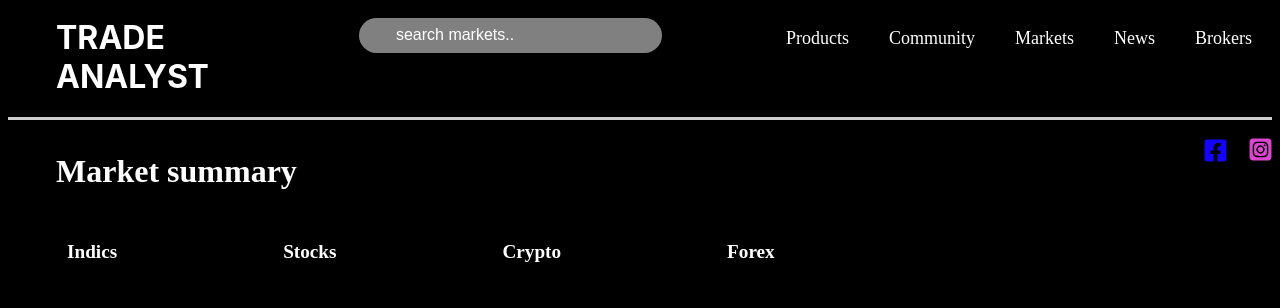
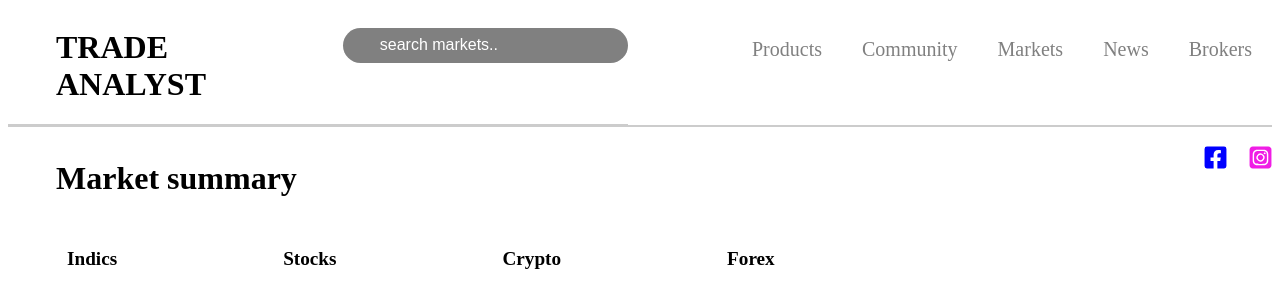
Before and after one commit to tarakmaity/firstgit, a React app: page / in a window 1280 px wide. Shown: the top 308 px of the page. Built offline with nearby package versions, Linux system fonts and the light colour scheme.

Commit message:
Add files via upload

```diff
--- a/index.css
+++ b/index.css
@@ -1,57 +1,46 @@
+
 *{
-    background-color: black;
+    background-color: rgb(255, 255, 255);
 }
+
+
 .heading{
-    color: rgb(255, 255, 255);
+
    display: flex;
    margin-left: 3rem;
    cursor: pointer;
 }
-.heading h1 {
-    font-family: -apple-system, BlinkMacSystemFont, Trebuchet MS, Roboto, Ubuntu, sans-serif;
-    margin-top: 10px;
+.heading img {
+   height: 30px;
+   width: 30px;
 }
 
 .heading ul {
-    color: #ffffff;
+
 display: flex;
 list-style-type: none;
 margin-left: 4rem;
-margin-top:-0.1px;
-font-size: large;
-    margin-bottom: 0px;
+margin-top:10px;
+ margin-bottom: 0px;
+
 
 }
 .heading ul li {
    margin: 20px;
+   color: gray;
+  font-size: 20px;
 
 }
 .heading ul li:hover {
-
- /* align-items: center;
-    background: #0000;
-    border: none;
-    color: var(--header-color-text);
+   color: black;
     cursor: pointer;
-    display: flex;
-    height: 40px;
-
-    margin: 12px ;
-    outline: none;
-    overflow: visible;
-    padding:0px 0px; */
-    background: gray;
-    border-radius: 5px;
-    cursor: pointer;
-
-
 }
 .heading input{
     color: rgb(0, 0, 0);
     height: 35px;
     width: 20rem;
     margin-left: 3rem;
-    margin-top: 10px;
+    margin-top: 20px;
     border-radius: 35px;
     border-style: none;
     background-color: grey;
@@ -67,13 +56,13 @@ font-size: large;
     text-size-adjust: 2rem;
 }
 .middle h1{
-    color: #ffffff;
+
     margin-left: 48px;
     margin-top: -1rem;
     cursor: pointer;
 }
 .middlenav ul {
-color: #ffffff;
+
 display: flex;
 list-style-type: none;
 margin-left: 1rem;
@@ -92,16 +81,16 @@ margin-top: 3rem;
     padding: 3px;
 }
 .middlenav ul li:last-child {
-    margin-right: 0; /* Remove margin from the last list item */
-}
+    margin-right: 0; }
 .middlenav nav ul li:hover{
-    background-color: gray;
+    background-color: rgb(0, 0, 0);
     border-radius: 5px;
     cursor: pointer;
+    color: white;
 
 }
 .horizontal-line {
-    border-bottom: 3px solid #ccc; /* Horizontal line styling */
+    border-bottom: 3px solid #ccc;
    margin-bottom: 1rem;
    margin-top:-0.7px;
 
@@ -116,17 +105,33 @@ margin-top: 3rem;
     margin-left: 82.5rem;
     margin-top: -2.1rem;
     font-size: 25px;
-    color: #ffffff;
+}
+.icongit a {
+    color: inherit;
 }
 .iconinsta{
     margin-left: 1240px;
     margin-top: -1.8rem;
     font-size: 25px;
-    color: #db46cf;
+    color: #f01de5;
 }
-.iconface{
+.iconinsta a{
+    color: inherit;
+}
+.iconface {
     margin-left: 1195px;
     margin-top: -1.9rem;
     font-size: 25px;
-    color: #1404fd;
+    color: blue
 }
+.iconface a{
+    color: inherit
+}
+
+.heading button{
+    border-color: #3700ff;
+    background-color: #1404fd;
+    color: rgb(255, 255, 255);
+    box-sizing: inherit;
+    margin-top: 20px;
+}
--- a/index.html
+++ b/index.html
@@ -8,7 +8,7 @@
     <title>Document</title>
     <link rel="stylesheet" href="index.css">
 </head>
-<body>
+<body className="dark-mode">
 
     <div id="root">
 
--- a/index.js
+++ b/index.js
@@ -1,27 +1,17 @@
 
-// import React from "react";
-// import ReactDOM from "react-dom"
-// import root from "react-dom/client"
-// const Firstjsx = () => {<h3>hello world</h3>}
-// const root = ReactDOM.createElementById(root)
-//   root.render(<Firstjsx />,document.getElementById("root"))
-import React, { useEffect, useState } from "react";
-import ReactDOM from "react-dom";
+
+
+import ReactDOM from "react-dom/client";
 import { FcGoogle} from "react-icons/fc";
 import { FaGithub } from "react-icons/fa";
 import { FaSquareInstagram } from "react-icons/fa6";
 import { FaFacebookSquare } from "react-icons/fa";
-// const Firstjsx = () => {
-
-// }
-
 
 
 function Firstjsx () {
 
+  return(
 
-
-  return(
     <div>
     <div className="heading">
       <h1>TRADE ANALYST</h1>
@@ -36,15 +26,17 @@ function Firstjsx () {
         </ul>
        </nav>
 
+       <div className="button">
 
+       </div>
 
     </div>
 
-    <div class="horizontal-line"></div>
-    <div className="icong"><FcGoogle /></div>
-    <div className="icongit"><FaGithub /></div>
-    <div className="iconinsta"><FaSquareInstagram /></div>
-    <div className="iconface"><FaFacebookSquare /></div>
+    <div className="horizontal-line"></div>
+    <div className="icong"><a href="https://pbs.twimg.com/media/FDmiwD6VUAEGOEU.jpg"><FcGoogle /></a></div>
+    <div className="icongit"><a href="https://github.com/"><FaGithub /></a></div>
+    <div className="iconinsta"><a href="https://www.instagram.com/user_trk/"><FaSquareInstagram /></a></div>
+    <div className="iconface"><a href="https://www.facebook.com/tarak.maity.98837"><FaFacebookSquare /></a></div>
     <div className="middle">
       <h1>Market summary</h1>
     </div>
@@ -60,7 +52,9 @@ function Firstjsx () {
       </nav>
     </div>
 
+
     </div>
+
 )}
 const root = ReactDOM.createRoot(document.getElementById("root"));
 root.render(<Firstjsx />);
```
Also changed, not shown: 1 other file.
